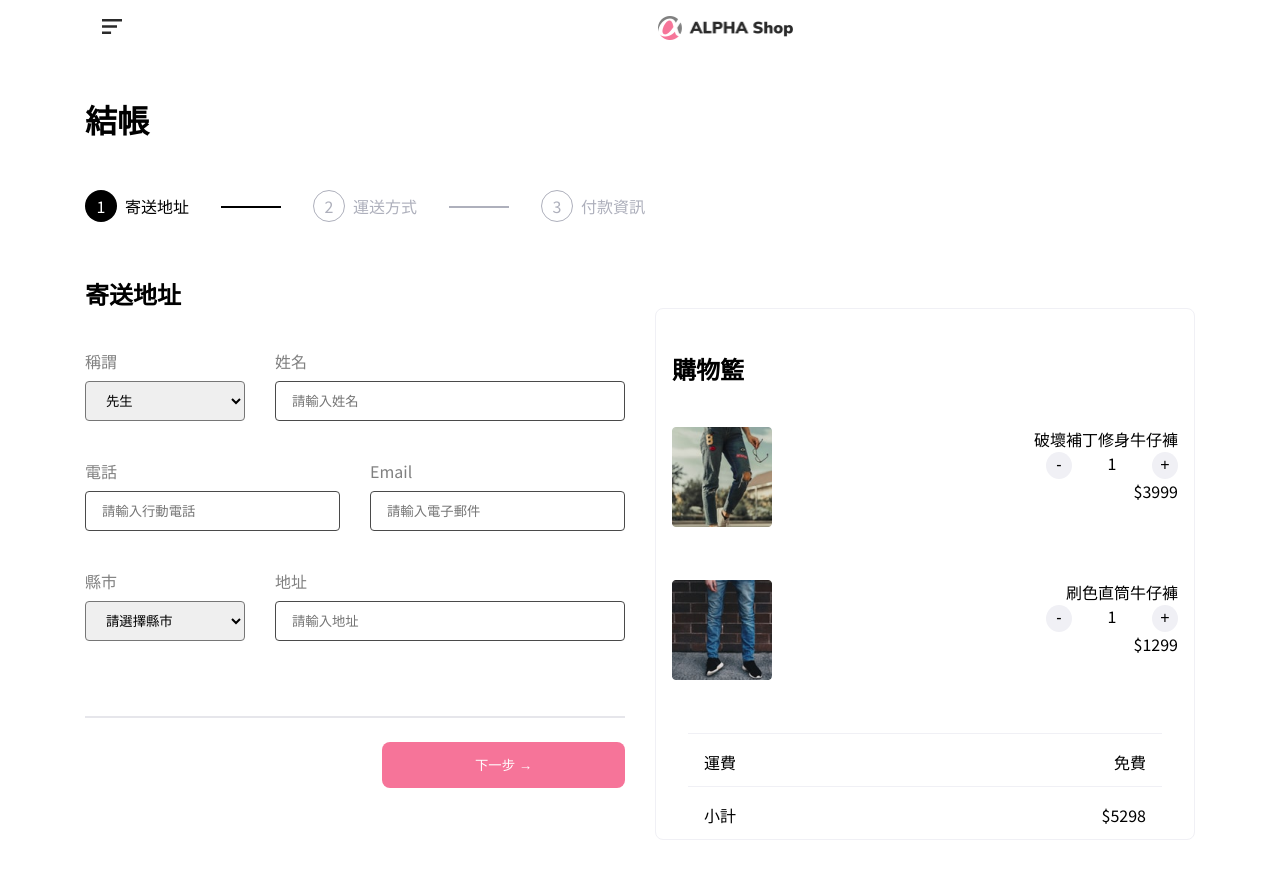
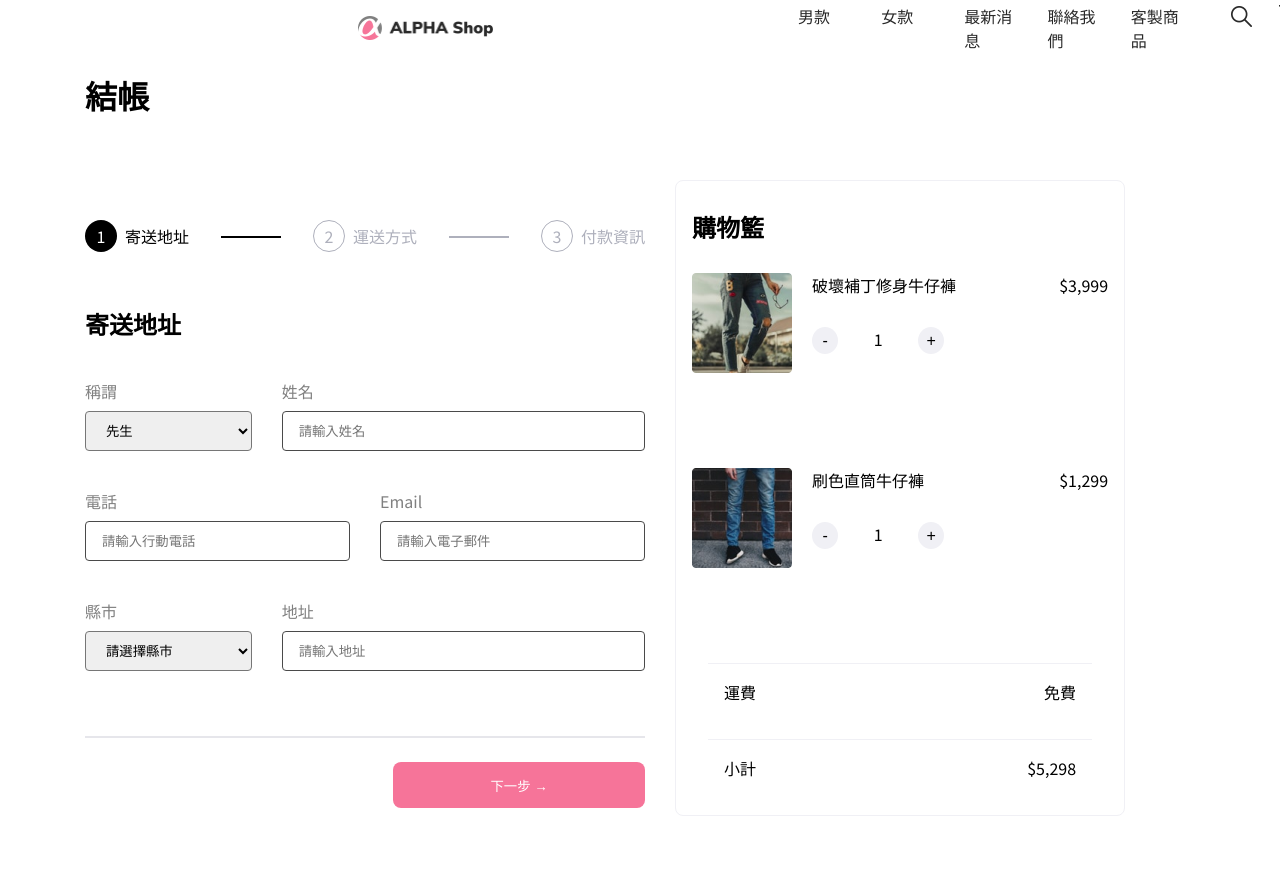
Before and after one commit to querlemtle/alphashop-cart, a website: page index.html in a window 1280 px wide. Shown: the top 875 px of the page. Drawn offline with Linux system fonts and the light colour scheme.

Commit message:
fix desktop layout problem

```diff
--- a/index.html
+++ b/index.html
@@ -23,20 +23,18 @@
           <li class="nav-item"><a href="#" class="nav-link">最新消息</a></li>
           <li class="nav-item"><a href="#" class="nav-link">聯絡我們</a></li>
           <li class="nav-item"><a href="#" class="nav-link">客製商品</a></li>
-          <li class="nav-item">
+          </ul>
             <div class="icon-container">
               <a href="#"><img src="./images/search-icon@2x.png" alt="search-icon" class="icon"></a>
               <a href="#"><img src="./images/cart-icon@2x.png" alt="cart-icon" class="icon"></a>
               <a href="#"><img src="./images/darkmode-icon@2x.png" alt="darkmode-icon" class="icon"></a>
             </div>
-          </li>
-        </ul>
       </nav>
     </header>
 
     <main class="main">
+      <h3 class="title title-lg col-12">結帳</h3>
       <div class="progress">
-        <h3 class="title title-lg col-12">結帳</h3>
         <div class="stepper-wrapper col-12">
           <div class="step active">
             <div class="step-circle"></div>
@@ -57,41 +55,41 @@
 
       <form>
         <div class="form-section">
-          <h3 class="title col-12">寄送地址</h3>
-          <div class="col-5 col-1-5">
+          <h3 class="title col-sm-1-13">寄送地址</h3>
+          <div class="col-sm-1-6 col-lg-1-5">
             <label for="select-title">稱謂</label>
             <select name="input-name" id="select-title">
               <option value="先生">先生</option>
               <option value="小姐">小姐</option>
             </select>
           </div>
-          <div class="col-6 col-5-13">
+          <div class="col-sm-7-13 col-lg-5-13">
             <label for="input-name">姓名</label>
             <input type="text" name="input-name" id="input-name" placeholder="請輸入姓名">
           </div>
-          <div class="col-12 col-1-7">
+          <div class="col-sm-1-13 col-lg-1-7">
             <label for="input-phone">電話</label>
             <input type="tel" name="input-phone" id="input-phone" placeholder="請輸入行動電話">
           </div>
-          <div class="col-12 col-7-13">
+          <div class="col-sm-1-13 col-lg-7-13">
             <label for="input-email">Email</label>
             <input type="email" name="input-email" id="input-email" placeholder="請輸入電子郵件">
           </div>
-          <div class="col-12 col-1-5">
+          <div class="col-sm-1-13 col-lg-1-5">
             <label for="input-city">縣市</label>
             <select name="input-city" id="input-city">
               <option value="null" selected disabled hidden>請選擇縣市</option>
             </select>
           </div>
-          <div class="col-12 col-5-13">
+          <div class="col-sm-1-13 col-lg-5-13">
             <label for="input-address">地址</label>
             <input type="text" name="input-address" id="input-address" placeholder="請輸入地址">
           </div>
           </div>
 
         <div class="form-section hide" data-section="radio">
-          <h3 class="title col-12">運送方式</h3>
-          <div class="radio-option col-12">
+          <h3 class="title col-sm-1-13">運送方式</h3>
+          <div class="radio-option col-sm-1-13">
             <input type="radio" name="input-transportation" id="input-transportation" class="input-radio" checked>
             <div class="option-title">
               <label for="input-transportation">標準運送</label>
@@ -100,7 +98,7 @@
             <span class="transportation-price">免費</span>
           </div>
 
-          <div class="radio-option col-12 disabled">
+          <div class="radio-option col-sm-1-13 disabled">
             <input type="radio" name="input-transportation" id="input-transportation" class="input-radio">
             <div class="option-title">
               <label for="input-transportation">DHL 貨運</label>
@@ -111,20 +109,20 @@
             </div>
 
         <div class="form-section hide">
-          <h3 class="title col-12">付款資訊</h3>
-          <div class="col-12">
+          <h3 class="title col-sm-1-13">付款資訊</h3>
+          <div class="col-sm-1-9">
             <label for="input-cardname">持卡人姓名</label>
             <input type="text" name="input-cardname" id="input-cardname" placeholder="John Doe">
           </div>
-          <div class="col-12">
+          <div class="col-sm-1-9">
             <label for="input-cardnumber">卡號</label>
             <input type="tel" name="input-cardnumber" id="input-cardnumber" placeholder="1111 2222 3333 4444">
           </div>
-          <div class="col-5">
+          <div class="col-sm-1-7">
             <label for="input-cardvalid">有限期限</label>
             <input type="tel" name="input-cardvalid" id="input-cardvalid" placeholder="MM/YY">
           </div>
-          <div class="col-6">
+          <div class="col-sm-7-13">
             <label for="input-cardverification">CVC / CCV</label>
             <input type="tel" name="input-cardverification" id="input-cardverification" placeholder="123">
           </div>
@@ -139,10 +137,12 @@
             <p class="card-item">
               破壞補丁修身牛仔褲
             </p>
+            <div class="card-buttons" data-id="1">
               <button class="btn-minus cursor-pointer">-</button>
               <span class="amount">1</span>
               <button class="btn-plus cursor-pointer">+</button>
-            <p class="price">$3999</p>
+            </div>
+            <p class="price">$3,999</p>
           </div>
         </div>
 
@@ -152,10 +152,12 @@
             <p class="card-item">
               刷色直筒牛仔褲
             </p>
+            <div class="card-buttons" data-id="2">
               <button class="btn-minus cursor-pointer">-</button>
               <span class="amount">1</span>
               <button class="btn-plus cursor-pointer">+</button>
-            <p class="price">$1299</p>
+            </div>
+            <p class="price">$1,299</p>
           </div>
           </div>
 
@@ -165,7 +167,7 @@
         </div>
         <div class="info-panel">
           <p class="info-title">小計</p>
-          <p class="info-text">$5298</p>
+          <p class="info-text">$5,298</p>
         </div>
       </section>
 
--- a/src/script.js
+++ b/src/script.js
@@ -1,4 +1,4 @@
-import "./scss/style.scss"
+import "./scss/main.scss"
 
 const btnContainer = document.querySelector(".button-container");
 const btnPrevious = document.querySelector(".btn-previous");
--- a/src/scss/main.scss
+++ b/src/scss/main.scss
@@ -90,6 +90,16 @@ footer {
   }
 }
 
+@mixin setGridCols($size, $end) {
+  @for $i from 1 to $end {
+    @for $j from $i+1 through $end {
+      .col-#{$size}-#{$i}-#{$j} {
+        grid-column: #{$i} / #{$j};
+      }
+    }
+  }
+}
+
 /* header */
 .menu {
   background-color: $bg-white;
@@ -120,9 +130,7 @@ footer {
 .nav-item {
   opacity: 0;
   padding: 1rem;
-  &:not(:last-child) {
-    border-bottom: 2px solid $nav-border;
-  }
+  border-bottom: 2px solid $nav-border;
 }
 
 .menu-toggle {
@@ -130,7 +138,8 @@ footer {
   &:checked ~ .nav {
     transform: scaleY(1);
   }
-  &:checked ~ .nav .nav-item {
+  &:checked ~ .nav .nav-item,
+  &:checked ~ .nav .icon-container {
     opacity: 1;
     transition: opacity 0.3s ease 0.1s;
   }
@@ -143,7 +152,7 @@ footer {
   position: absolute;
   top: 15px;
   left: 15px;
-  background-image: url("../../images/bx_bx-menu-alt-left@2x.png");
+  // background-image: url(require("../../images/bx_bx-menu-alt-left@2x.png"));
   background-size: cover;
 }
 
@@ -155,7 +164,9 @@ footer {
 
 .icon-container {
   width: 152px;
+  padding: 1rem;
   margin: 0 auto;
+  opacity: 0;
   display: flex;
   justify-content: space-between;
   .icon {
@@ -242,6 +253,7 @@ footer {
 /* form */
 form {
   width: 100%;
+  height: 400px;
   label {
     padding: 0.5rem 0;
     display: block;
@@ -266,15 +278,7 @@ form {
   display: grid;
   grid-template-columns: repeat(12, 1fr);
   gap: 30px;
-  .col-5 {
-    grid-column: 1 / 6;
-  }
-  .col-6 {
-    grid-column: 7 / 13;
-  }
-  .col-12 {
-    grid-column: 1 / 13;
-  }
+  @include setGridCols(sm, 13);
   &.hide {
     display: none;
   }
@@ -329,7 +333,7 @@ form {
   padding: 1rem;
   display: grid;
   grid-template-columns: auto;
-  grid-template-rows: 137px 137px 37px 37px;
+  grid-template-rows: 3fr 3fr 1fr 1fr;
   gap: 1rem;
 }
 
@@ -343,6 +347,8 @@ form {
 }
 
 .item-detail-wrapper {
+  display: grid;
+  grid-template-rows: repeat(3, 30%);
   text-align: right;
 }
 
@@ -365,8 +371,8 @@ form {
 }
 
 .item-panel {
-  display: flex;
-  justify-content: space-between;
+  display: grid;
+  grid-template-columns: 1fr 2fr;
 }
 
 .amount {
@@ -412,16 +418,56 @@ footer {
   }
 
   .main {
+    width: 100%;
     display: grid;
-    grid-template-columns: repeat(12, 1fr);
+    grid-template-columns: repeat(2, 1fr);
     gap: 30px;
+    grid-template-areas:
+    "title title"
+    "progress cart"
+    "form cart"
+    "button cart";
   }
 
   /* header */
+  .menu {
+    display: flex;
+    justify-content: center;
+    align-items: center;
+  }
+
+  .nav {
+    width: 100%;
+    all: unset;
+    grid-area: list;
+    display: flex;
+  }
+
+  .menu-toggle-label {
+    display: none;
+  }
+
+  .logo {
+    margin: 0 auto;
+  }
+
+  .nav-list {
+    display: flex;
+  }
+
+  .nav-item {
+    width: 30%;
+    opacity: 1;
+    border: none;
+  }
+
+  .icon-container {
+    opacity: 1;
+  }
 
   /* stepper */
   .progress {
-    grid-column: 1 / 7;
+    grid-area: progress;
     max-height: 150px;
   }
 
@@ -441,28 +487,18 @@ footer {
 
   /* form */
   form {
-    grid-column: 1 / 7;
+    grid-area: form;
   }
 
   .form-section {
-    .col-1-5 {
-      grid-column: 1 / 5;
-    }
-    .col-5-13 {
-      grid-column: 5 / 13;
-    }
-    .col-1-7 {
-      grid-column: 1 / 7;
-    }
-    .col-7-13 {
-      grid-column: 7 / 13;
-    }
+    @include setGridCols(lg,13);
   }
+
   /* card */
   .card {
-    grid-column: 7 / 13;
-    grid-row: 2 / 4;
-    grid-template-rows: 86px 137px 137px 37px 37px;
+    width: 450px;
+    grid-area: cart;
+    grid-template-rows: 1fr 3fr 3fr 1fr 1fr;
   }
 
   .card-title {
@@ -470,9 +506,37 @@ footer {
     align-self: center;
   }
 
+  .item-panel{
+    display: grid;
+    grid-template-columns: auto 2fr;
+    column-gap: 20px;
+  }
+
+  .item-detail-wrapper {
+    text-align: left;
+    display: grid;
+    grid-template-columns: 2fr 1fr;
+    grid-template-areas:
+    "item price"
+    "buttons buttons";
+  }
+
+  .card-item {
+    grid-area: item;
+  }
+
+  .card-buttons {
+    grid-area: buttons;
+  }
+
+  .price {
+    justify-self: end;
+    grid-area: price;
+  }
+
   /* buttons */
   .button-container {
-    grid-column: 1 / 7;
+    grid-area: button;
   }
 
   .btn-next {
```
Also changed, not shown: dist/main.css, src/css/style.css (deleted), 1 other file. Lines whose indentation alone changed are shown as unchanged.
